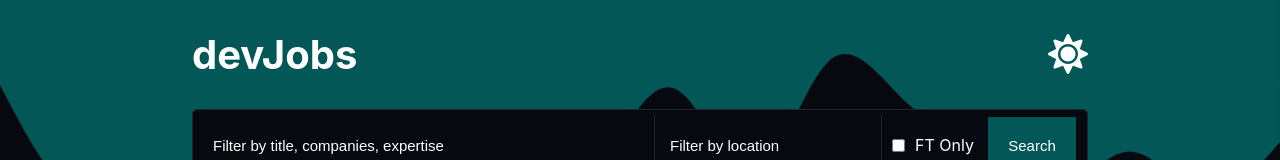
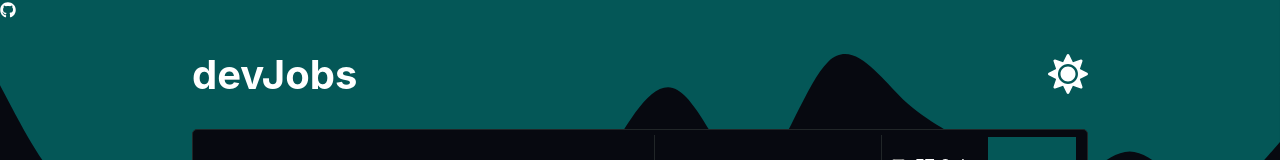
Before and after one commit to cadellsingh/devJobs, a React (Create React App) app: page / in a window 1280 px wide. Shown: the top 160 px of the page. Built offline with nearby package versions, Linux system fonts and the light colour scheme; no server answers.

Commit message:
-
- github icon component
- wave component

```diff
--- a/src/App.js
+++ b/src/App.js
@@ -5,6 +5,8 @@
 import Form from "./Form";
 import DisplayJobListings from "./DisplayJobListings";
 import ShowMore from "./ShowMore";
+import Wave from "./Wave";
+import GithubIcon from "./GithubIcon";
 
 const inputs = {
   title: "",
@@ -43,8 +45,8 @@
 
   return (
     <div>
-      {/*maybe wave could be of color => #045757 for dark mode*/}
-      <img className="wave" src="wave.svg" alt="" />
+      <Wave />
+      <GithubIcon />
       <div className="main-container">
         <Header />
         <Form />
--- /dev/null
+++ b/src/GithubIcon.js
@@ -0,0 +1,12 @@
+import { FontAwesomeIcon } from "@fortawesome/react-fontawesome";
+import { faGithub } from "@fortawesome/free-brands-svg-icons";
+
+const GithubIcon = () => {
+  return (
+    <div className="github-icon">
+      <FontAwesomeIcon icon={faGithub} />
+    </div>
+  );
+};
+
+export default GithubIcon;
--- /dev/null
+++ b/src/Wave.js
@@ -0,0 +1,5 @@
+const Wave = () => {
+  return <img className="wave" src="wave.svg" alt="" />;
+};
+
+export default Wave;
```
